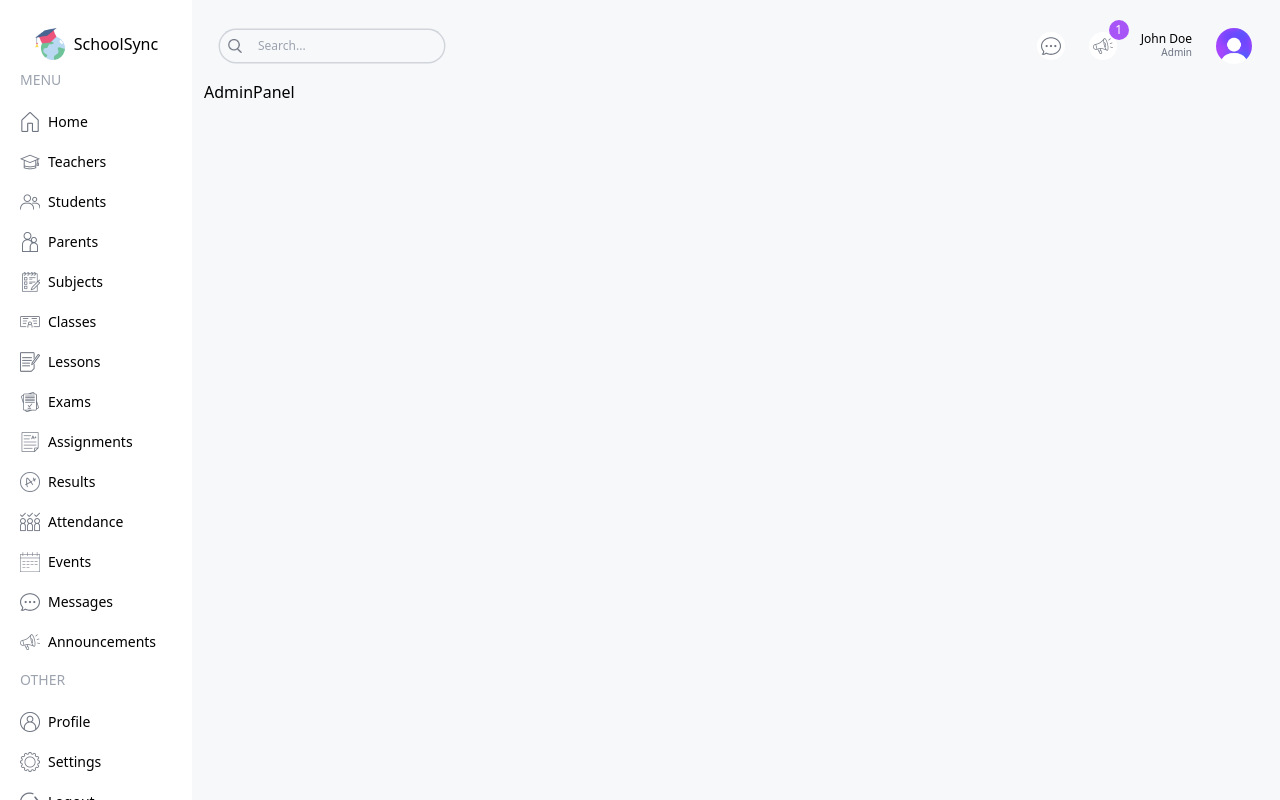
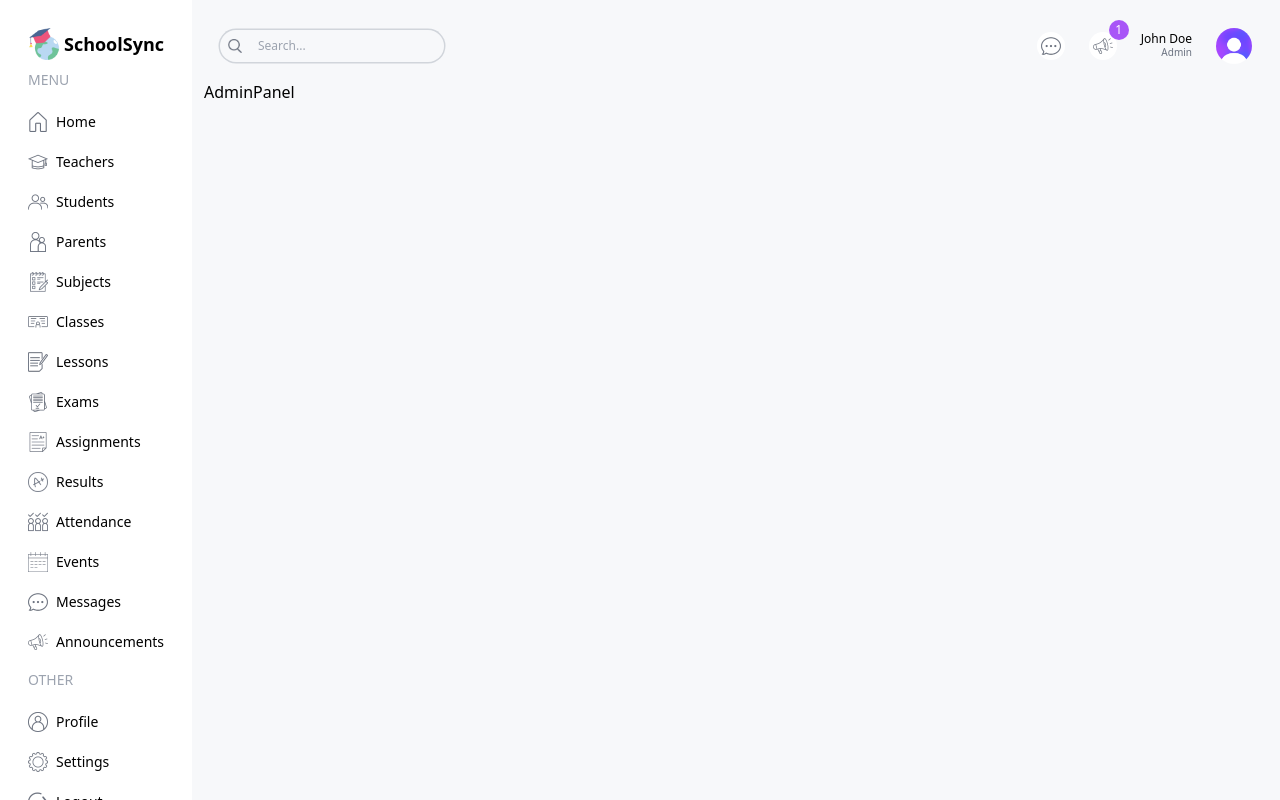
Before and after one commit to durjoydutta/SchoolSync, a Next.js app: page /admin in a window 1280 px wide. Built offline with nearby package versions, Linux system fonts and the light colour scheme.

Commit message:
slight sidebar cosmetic changes

```diff
--- a/src/app/(dashboard)/layout.tsx
+++ b/src/app/(dashboard)/layout.tsx
@@ -11,15 +11,15 @@ export default function DashboardLayout({
   return (
     <div className="h-screen flex overflow-hidden">
       {/* LEFT PANEL - link to Home and menu sidebar*/}
-      <div className="left w-[14%] md:w[10%] lg:w[8%] xl:w-[15%] py-3 mt-4">
-        <Link href="/" className="flex justify-center items-center gap-2">
+      <div className="left w-[12%] md:w[10%] lg:w[8%] xl:w-[15%] px-2 py-3 mt-4">
+        <Link href="/" className="flex justify-center items-center gap-1">
           <Image src='/logo.png' alt='logo' width={32} height={32}/>
-          <span className="hidden lg:block">SchoolSync</span>
+          <span className="hidden lg:block text-lg font-semibold">SchoolSync</span>
         </Link>
         <Menu/>
       </div>
       {/* RIGHT PANEL - navbar and dashboard panels*/}
-      <div className="right w-[86%] md:w[90%] lg:w[92%] xl:w-[85%] p-3 bg-[#f7f8fa] overflow-y-scroll">
+      <div className="right w-[88%] md:w[90%] lg:w[92%] xl:w-[85%] p-3 bg-[#f7f8fa] overflow-y-scroll">
         <Navbar/>
         {children}
       </div>
--- a/src/components/Menu.tsx
+++ b/src/components/Menu.tsx
@@ -118,7 +118,7 @@ const menuItems = [
 
 const Menu = () => {
   return (
-    <div className="h-full text-sm lg:ml-5 md:text-md truncate flex flex-col justify-around">
+    <div className="h-full text-sm lg:ml-5 md:text-md flex flex-col justify-around">
       {
         menuItems.map((i) => (
           <div className="flex flex-col justify-between gap-2" key={i.title}>
@@ -126,7 +126,7 @@ const Menu = () => {
             {i.items.map(item=>(
               <Link href={item.href} key={item.label} className="w-full flex justify-center lg:justify-start py-1.5 gap-2  hover:text-slate-800">
                 <Image className="mix-blend-multiply" src={item.icon} alt="{item.label} + icon" width={20} height={20}/>
-                <span className="hidden lg:block">{item.label}</span>
+                <span className="hidden lg:block truncate ...">{item.label}</span>
               </Link>
             ))}
           </div>
```
